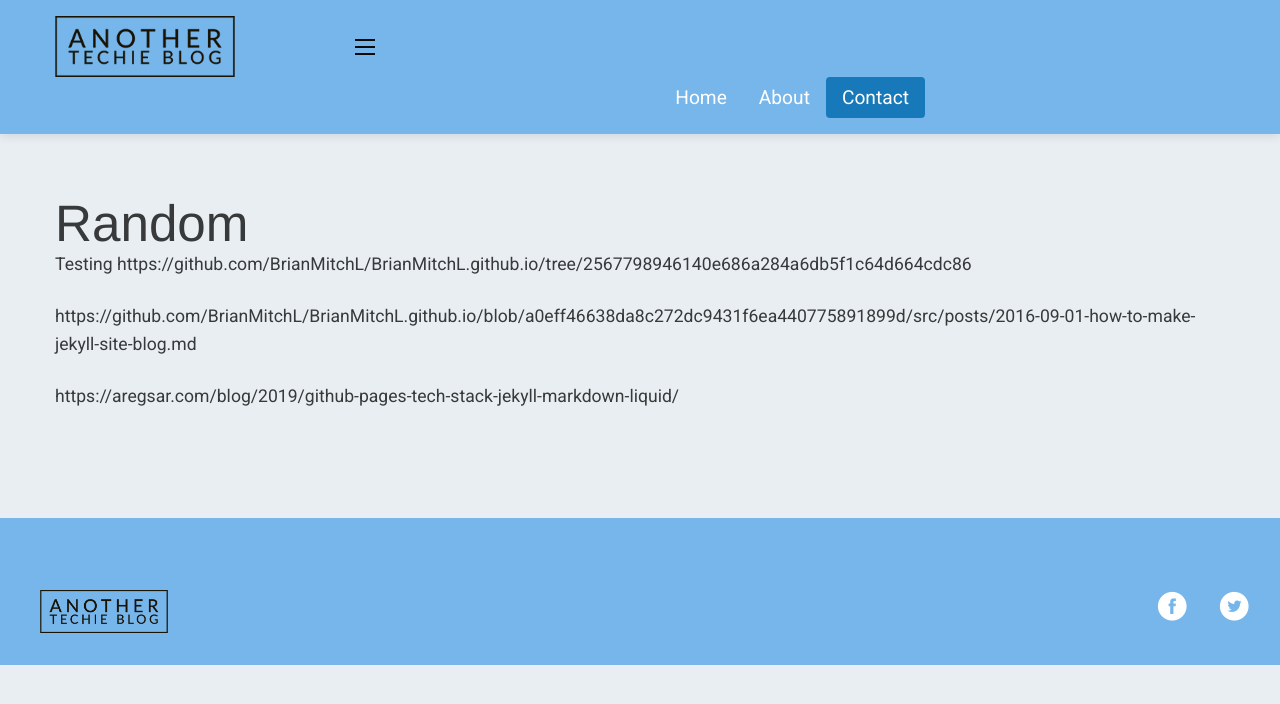
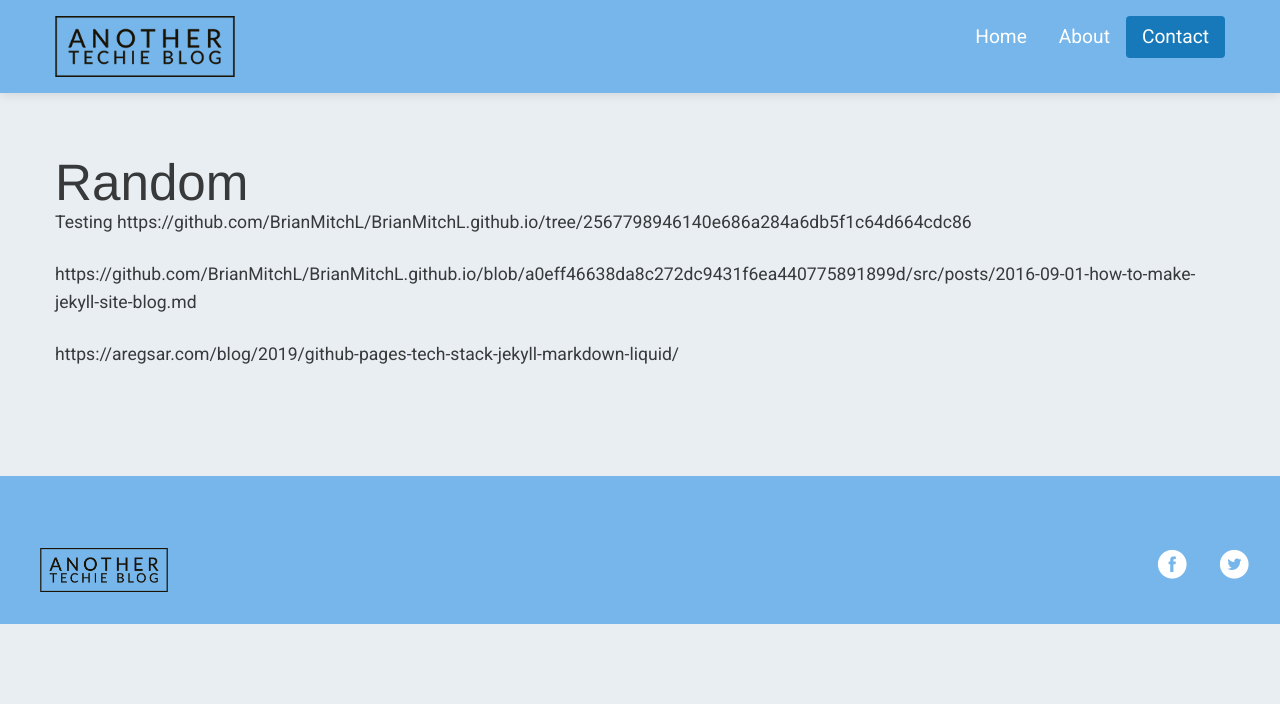
Before and after one commit to mdlister/Another-Techie-Blog, a Jekyll site: the page built from random.md, in a window 1280 px wide. Shown: the top 704 px of the page. Built offline with Jekyll 4.4.1, drawn with Linux system fonts in a browser that asks for light colours; comment, search, counter and statistics services are not loaded.

Commit message:
Updated mobile view again

```diff
--- a/_sass/_layout.scss
+++ b/_sass/_layout.scss
@@ -30,12 +30,29 @@
   .show-for-medium-down {
     display: flex !important;
   }
-  @media (min-width: 769px) {
-    .show-for-medium-down {
-      display: none !important;
-    }
+}
+
+@media (min-width: 769px) {
+  /* On desktop, reset header row to default grid/flex and hide mobile menu toggle */
+  .site-header .grid-x {
+    display: flex;
+    flex-direction: row;
+    align-items: stretch;
+    justify-content: flex-start;
+  }
+  .cell.small-8 {
+    display: block;
+    flex: none;
+    min-width: unset;
+  }
+  .cell.small-4 {
+    display: none !important;
+  }
+  .show-for-medium-down {
+    display: none !important;
   }
 }
+
 // _layout.scss
 
 /* ================
```
Also changed, not shown: 1 other file.
